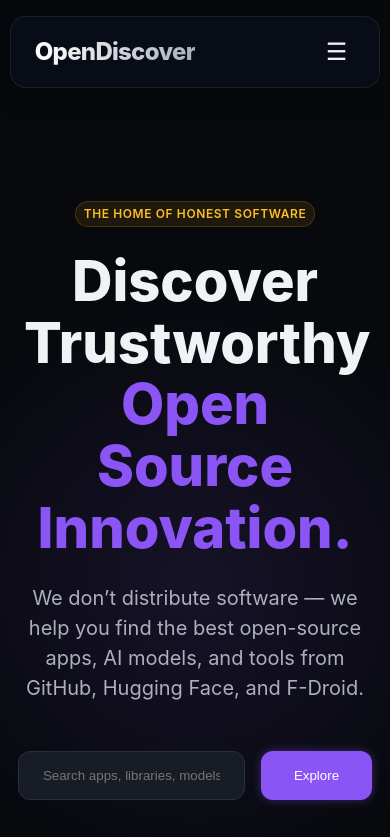
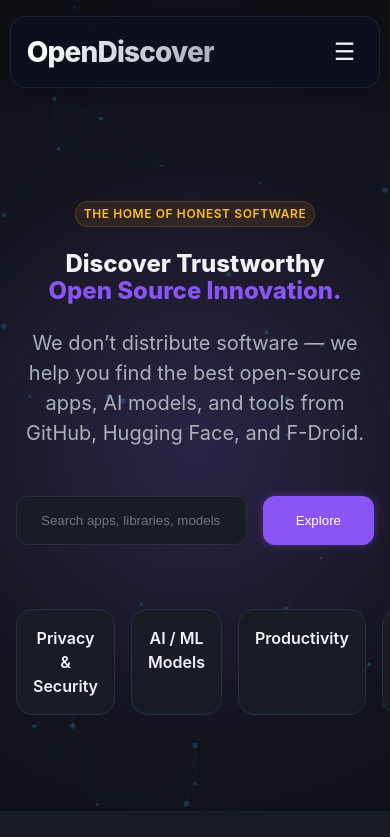
Before and after one commit to krishna3163/OpenDiscover, a React (Vite) app: page / in a window 390 px wide. Shown: the top 837 px of the page. Built offline with nearby package versions, Linux system fonts and the light colour scheme.

Commit message:
feat: Add animated background, page transitions, and responsive polish

```diff
--- a/package.json
+++ b/package.json
@@ -10,6 +10,7 @@
     "preview": "vite preview"
   },
   "dependencies": {
+    "framer-motion": "^12.23.26",
     "react": "^19.2.0",
     "react-dom": "^19.2.0",
     "react-router-dom": "^7.11.0"
--- a/src/App.tsx
+++ b/src/App.tsx
@@ -1,5 +1,6 @@
-import { BrowserRouter as Router, Routes, Route } from 'react-router-dom';
+import { BrowserRouter as Router, Routes, Route, useLocation } from 'react-router-dom';
 import { AuthProvider } from './context/AuthContext';
+import { AnimatePresence } from 'framer-motion';
 import { Header } from './components/Header';
 import { DiscoverPage } from './pages/DiscoverPage';
 import { CategoryPage } from './pages/CategoryPage';
@@ -11,85 +12,110 @@
 
 import { Footer } from './components/Footer';
 import { ProfilePage } from './pages/ProfilePage';
+import { AnimatedBackground } from './components/AnimatedBackground';
+import { PageTransition } from './components/PageTransition';
+
+// Wrapper for Routes to enable animation
+const AnimatedRoutes = () => {
+  const location = useLocation();
+
+  return (
+    <AnimatePresence mode="wait">
+      <Routes location={location} key={location.pathname}>
+        <Route path="/" element={<PageTransition><DiscoverPage /></PageTransition>} />
+        <Route
+          path="/ai-models"
+          element={
+            <PageTransition>
+              <CategoryPage
+                title="AI & Machine Learning"
+                description="Explore open-weights models, inference engines, and AI playgrounds."
+                filterCategory="AI / ML Models"
+              />
+            </PageTransition>
+          }
+        />
+        <Route
+          path="/open-source-apps"
+          element={
+            <PageTransition>
+              <CategoryPage
+                title="Open Source Applications"
+                description="Curated collection of the best open source apps for privacy, productivity, and creativity."
+                filterCategory="Open Source Apps"
+              />
+            </PageTransition>
+          }
+        />
+        <Route
+          path="/privacy"
+          element={
+            <PageTransition>
+              <CategoryPage
+                title="Privacy & Security Tools"
+                description="Protect your digital rights with these essential privacy-first tools."
+                filterCategory="Privacy & Security"
+              />
+            </PageTransition>
+          }
+        />
+        <Route
+          path="/productivity"
+          element={
+            <PageTransition>
+              <CategoryPage
+                title="Productivity"
+                description="Boost your efficiency with open source tools."
+                filterCategory="Productivity"
+              />
+            </PageTransition>
+          }
+        />
+        <Route
+          path="/dev-tools"
+          element={
+            <PageTransition>
+              <CategoryPage
+                title="Developer Tools"
+                description="Essential tools for coding, debugging, and building."
+                filterCategory="Dev Tools"
+              />
+            </PageTransition>
+          }
+        />
+        <Route
+          path="/mobile-apps"
+          element={
+            <PageTransition>
+              <CategoryPage
+                title="Mobile Apps"
+                description="Open source Android apps, including Shizuku-optimized tools."
+                filterCategory="Mobile Apps"
+              />
+            </PageTransition>
+          }
+        />
+        <Route path="/community" element={<PageTransition><CommunityPage /></PageTransition>} />
+        <Route path="/developers" element={<PageTransition><DevelopersPage /></PageTransition>} />
+        <Route path="/login" element={<PageTransition><LoginPage /></PageTransition>} />
+        <Route path="/submit" element={<PageTransition><SubmitProjectPage /></PageTransition>} />
+        <Route path="/project/:id" element={<PageTransition><ProjectDetailPage /></PageTransition>} />
+        <Route path="/profile" element={<PageTransition><ProfilePage /></PageTransition>} />
+      </Routes>
+    </AnimatePresence>
+  );
+};
 
 function App() {
   return (
     <AuthProvider>
       <Router>
         <div style={{ minHeight: '100vh', display: 'flex', flexDirection: 'column' }}>
+          <AnimatedBackground />
           <Header />
-          <main style={{ flex: 1 }}>
-            <Routes>
-              <Route path="/" element={<DiscoverPage />} />
-              <Route
-                path="/ai-models"
-                element={
-                  <CategoryPage
-                    title="AI & Machine Learning"
-                    description="Explore open-weights models, inference engines, and AI playgrounds."
-                    filterCategory="AI / ML Models"
-                  />
-                }
-              />
-              <Route
-                path="/open-source-apps"
-                element={
-                  <CategoryPage
-                    title="Open Source Applications"
-                    description="Curated collection of the best open source apps for privacy, productivity, and creativity."
-                    filterCategory="Open Source Apps"
-                  />
-                }
-              />
-              <Route
-                path="/privacy"
-                element={
-                  <CategoryPage
-                    title="Privacy & Security Tools"
-                    description="Protect your digital rights with these essential privacy-first tools."
-                    filterCategory="Privacy & Security"
-                  />
-                }
-              />
-              <Route
-                path="/productivity"
-                element={
-                  <CategoryPage
-                    title="Productivity"
-                    description="Boost your efficiency with open source tools."
-                    filterCategory="Productivity"
-                  />
-                }
-              />
-              <Route
-                path="/dev-tools"
-                element={
-                  <CategoryPage
-                    title="Developer Tools"
-                    description="Essential tools for coding, debugging, and building."
-                    filterCategory="Dev Tools"
-                  />
-                }
-              />
-              <Route
-                path="/mobile-apps"
-                element={
-                  <CategoryPage
-                    title="Mobile Apps"
-                    description="Open source Android apps, including Shizuku-optimized tools."
-                    filterCategory="Mobile Apps"
-                  />
-                }
-              />
-              <Route path="/community" element={<CommunityPage />} />
-              <Route path="/developers" element={<DevelopersPage />} />
-              <Route path="/login" element={<LoginPage />} />
-              <Route path="/submit" element={<SubmitProjectPage />} />
-              <Route path="/project/:id" element={<ProjectDetailPage />} />
-              <Route path="/profile" element={<ProfilePage />} />
-            </Routes>
+          <main style={{ flex: 1, position: 'relative', zIndex: 1 }}>
+            <AnimatedRoutes />
           </main>
-
           <Footer />
         </div>
       </Router>
--- /dev/null
+++ b/src/components/AnimatedBackground.tsx
@@ -0,0 +1,144 @@
+import React, { useEffect, useRef } from 'react';
+
+export const AnimatedBackground: React.FC = () => {
+    const canvasRef = useRef<HTMLCanvasElement>(null);
+
+    useEffect(() => {
+        const canvas = canvasRef.current;
+        if (!canvas) return;
+
+        const ctx = canvas.getContext('2d');
+        if (!ctx) return;
+
+        let particles: Particle[] = [];
+        let animationFrameId: number;
+        let w = (canvas.width = window.innerWidth);
+        let h = (canvas.height = window.innerHeight);
+
+        // Mouse state
+        const mouse = { x: -1000, y: -1000 };
+
+        class Particle {
+            x: number;
+            y: number;
+            vx: number;
+            vy: number;
+            size: number;
+
+            constructor() {
+                this.x = Math.random() * w;
+                this.y = Math.random() * h;
+                this.vx = (Math.random() - 0.5) * 0.5; // Slow movement
+                this.vy = (Math.random() - 0.5) * 0.5;
+                this.size = Math.random() * 2 + 1;
+            }
+
+            update() {
+                this.x += this.vx;
+                this.y += this.vy;
+
+                // Wrap around screen
+                if (this.x < 0) this.x = w;
+                if (this.x > w) this.x = 0;
+                if (this.y < 0) this.y = h;
+                if (this.y > h) this.y = 0;
+
+                // Mouse interaction (flee)
+                const dx = mouse.x - this.x;
+                const dy = mouse.y - this.y;
+                const distance = Math.sqrt(dx * dx + dy * dy);
+                if (distance < 100) {
+                    const angle = Math.atan2(dy, dx);
+                    this.vx -= Math.cos(angle) * 0.1;
+                    this.vy -= Math.sin(angle) * 0.1;
+                }
+            }
+
+            draw() {
+                if (!ctx) return;
+                ctx.beginPath();
+                ctx.arc(this.x, this.y, this.size, 0, Math.PI * 2);
+                ctx.fillStyle = 'rgba(56, 189, 248, 0.2)'; // Light blue
+                ctx.fill();
+            }
+        }
+
+        const init = () => {
+            particles = [];
+            const particleCount = Math.min(Math.floor(window.innerWidth / 10), 100); // Responsive count
+            for (let i = 0; i < particleCount; i++) {
+                particles.push(new Particle());
+            }
+        };
+
+        const animate = () => {
+            if (!ctx) return;
+            ctx.clearRect(0, 0, w, h);
+
+            // Draw connections
+            ctx.lineWidth = 0.5;
+            for (let i = 0; i < particles.length; i++) {
+                for (let j = i + 1; j < particles.length; j++) {
+                    const dx = particles[i].x - particles[j].x;
+                    const dy = particles[i].y - particles[j].y;
+                    const distance = Math.sqrt(dx * dx + dy * dy);
+
+                    if (distance < 150) {
+                        ctx.beginPath();
+                        ctx.strokeStyle = `rgba(56, 189, 248, ${0.15 - distance / 1000})`;
+                        ctx.moveTo(particles[i].x, particles[i].y);
+                        ctx.lineTo(particles[j].x, particles[j].y);
+                        ctx.stroke();
+                    }
+                }
+            }
+
+            // Update and draw particles
+            particles.forEach((p) => {
+                p.update();
+                p.draw();
+            });
+
+            animationFrameId = requestAnimationFrame(animate);
+        };
+
+        const handleResize = () => {
+            w = canvas.width = window.innerWidth;
+            h = canvas.height = window.innerHeight;
+            init();
+        };
+
+        const handleMouseMove = (e: MouseEvent) => {
+            mouse.x = e.clientX;
+            mouse.y = e.clientY;
+        };
+
+        window.addEventListener('resize', handleResize);
+        window.addEventListener('mousemove', handleMouseMove);
+
+        init();
+        animate();
+
+        return () => {
+            window.removeEventListener('resize', handleResize);
+            window.removeEventListener('mousemove', handleMouseMove);
+            cancelAnimationFrame(animationFrameId);
+        };
+    }, []);
+
+    return (
+        <canvas
+            ref={canvasRef}
+            style={{
+                position: 'fixed',
+                top: 0,
+                left: 0,
+                width: '100vw',
+                height: '100vh',
+                zIndex: -1, // Behind everything
+                pointerEvents: 'none',
+                background: 'radial-gradient(circle at 50% 50%, #1e1e2e 0%, #0f0f16 100%)' // Subtle gradient
+            }}
+        />
+    );
+};
--- /dev/null
+++ b/src/components/PageTransition.tsx
@@ -0,0 +1,38 @@
+import React from 'react';
+import { motion } from 'framer-motion';
+
+const pageVariants = {
+    initial: {
+        opacity: 0,
+        y: 20
+    },
+    in: {
+        opacity: 1,
+        y: 0
+    },
+    out: {
+        opacity: 0,
+        y: -20
+    }
+};
+
+const pageTransition = {
+    type: 'tween',
+    ease: 'easeInOut',
+    duration: 0.3
+} as const;
+
+export const PageTransition: React.FC<{ children: React.ReactNode }> = ({ children }) => {
+    return (
+        <motion.div
+            initial="initial"
+            animate="in"
+            exit="out"
+            variants={pageVariants}
+            transition={pageTransition}
+            style={{ width: '100%' }}
+        >
+            {children}
+        </motion.div>
+    );
+};
--- a/src/index.css
+++ b/src/index.css
@@ -260,6 +260,25 @@
     background: var(--bg-card);
     text-decoration: none;
   }
+
+  /* Responsive Adjustments */
+  .container {
+    padding: 0 1rem;
+    /* Smaller padding on mobile */
+  }
+
+  h1 {
+    font-size: 1.75rem !important;
+  }
+
+  h2 {
+    font-size: 1.5rem !important;
+  }
+
+  /* Ensure grids become single column on phones */
+  .grid-cols-auto {
+    grid-template-columns: 1fr;
+  }
 }
 
 @keyframes slideDown {
```
Also changed, not shown: 1 other file (tests, documents, lock files or other folders).
